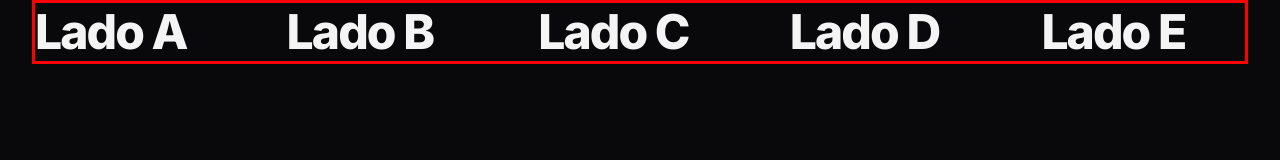
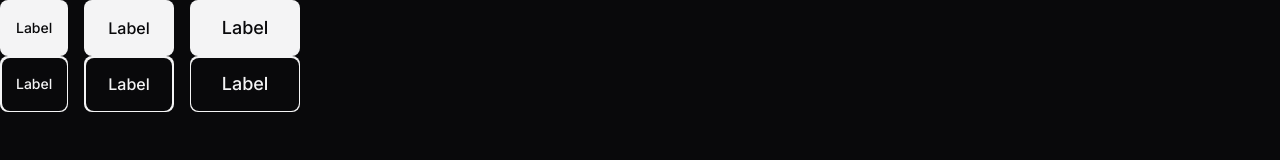
Before and after one commit to ogabrielmacedo-dev/Zingen, a plain HTML site: page index.html in a window 1280 px wide. Drawn offline with Linux system fonts and the light colour scheme.

Commit message:
Estilizando os botões

```diff
--- a/index.html
+++ b/index.html
@@ -17,12 +17,16 @@
 		<link href="https://fonts.googleapis.com/css2?family=Inter:ital,opsz,wght@0,14..32,100..900;1,14..32,100..900&display=swap" rel="stylesheet" />
 	</head>
 	<body>
-		<div class="container even-columns">
-			<h2>Lado A</h2>
-			<h2>Lado B</h2>
-			<h2>Lado C</h2>
-			<h2>Lado D</h2>
-			<h2>Lado E</h2>
+		<div class="flex gap-1">
+			<a href="#" class="btn btn-sm">Label</a>
+			<span href="#" class="btn btn-md">Label</span>
+			<button href="#" class="btn btn-lg">Label</button>
+		</div>
+
+		<div class="flex gap-1">
+			<a aria-label="Label" href="#" class="btn btn-sm"></a>
+			<span aria-label="Label" href="#" class="btn btn-md"></span>
+			<button aria-label="Label" href="#" class="btn btn-lg"></button>
 		</div>
 	</body>
 </html>
--- /dev/null
+++ b/styles/buttons.css
@@ -0,0 +1,64 @@
+.btn {
+	--btn-bg-color: var(--text-color-primary);
+	--btn-color: var(--bg-color);
+	border: 0;
+	background-color: transparent;
+
+	display: flex;
+	align-items: center;
+	justify-content: center;
+	width: fit-content;
+
+	border-radius: 0.5rem;
+
+	font: var(--fw-md) var(--fs-base) / 1.5rem var(--ff-sans);
+
+	cursor: pointer;
+
+	background: var(--btn-bg-color);
+	color: var(--btn-color);
+}
+
+.btn:hover {
+	--btn-bg-color: linear-gradient(90deg, var(--brand-color-secondary) 0%, var(--brand-color-primary) 100%);
+
+	--btn-color: var(--surface-color);
+}
+
+.btn-sm {
+	padding: 0.5rem 1rem;
+	font-size: var(--fs-sm);
+}
+
+.btn-md {
+	padding: 0.75rem 1.5rem;
+	font-size: var(--fs-base);
+}
+
+.btn-lg {
+	padding: 1rem 2rem;
+	font-size: 1.125rem;
+}
+
+/* Estratégia usada para fazer o botão secundário. Criamos a borda no before e o texto no after. */
+.btn[aria-label] {
+	position: relative;
+
+	&::before {
+		content: '';
+		position: absolute;
+		border-radius: inherit;
+		inset: 0.09375rem;
+		background-color: var(--bg-color);
+	}
+
+	&::after {
+		content: attr(aria-label);
+		position: relative;
+		background: var(--btn-bg-color);
+		-webkit-background-clip: text;
+		background-clip: text;
+		color: transparent;
+		z-index: 1;
+	}
+}
--- a/styles/index.css
+++ b/styles/index.css
@@ -1,2 +1,3 @@
 @import url(./global.css);
 @import url(./utility.css);
+@import url(./buttons.css);
--- a/styles/utility.css
+++ b/styles/utility.css
@@ -30,6 +30,18 @@
 	gap: 3rem;
 }
 
+.flex {
+	display: flex;
+}
+
+.grid {
+	display: grid;
+}
+
+.gap-1 {
+	gap: 1rem;
+}
+
 @media (width >= 80em) {
 	.container {
 		--max-width: 80rem;
```
